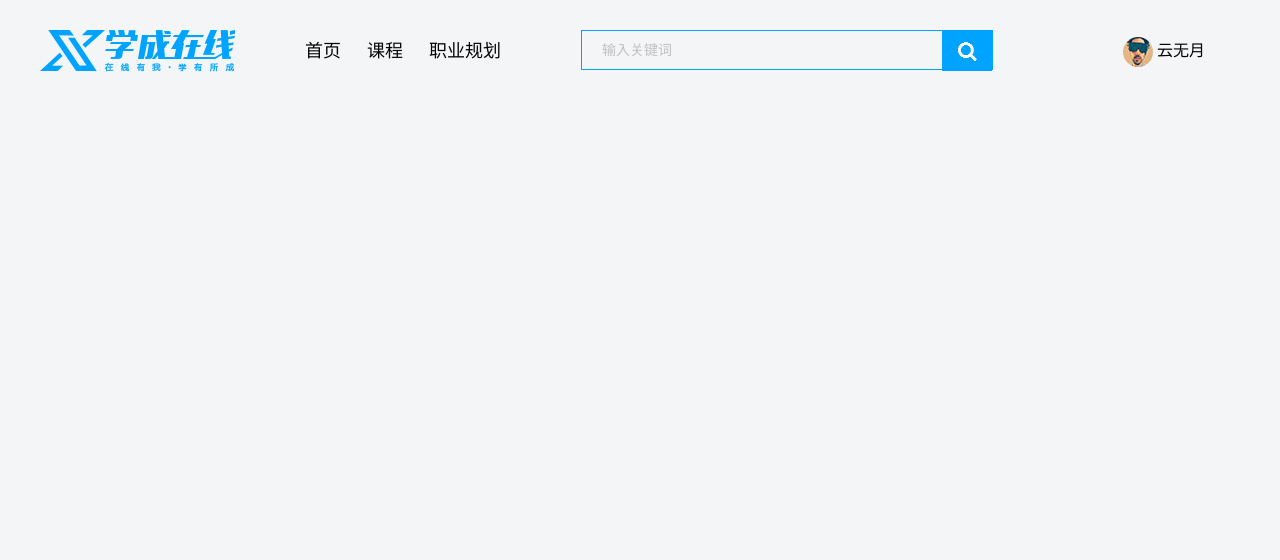
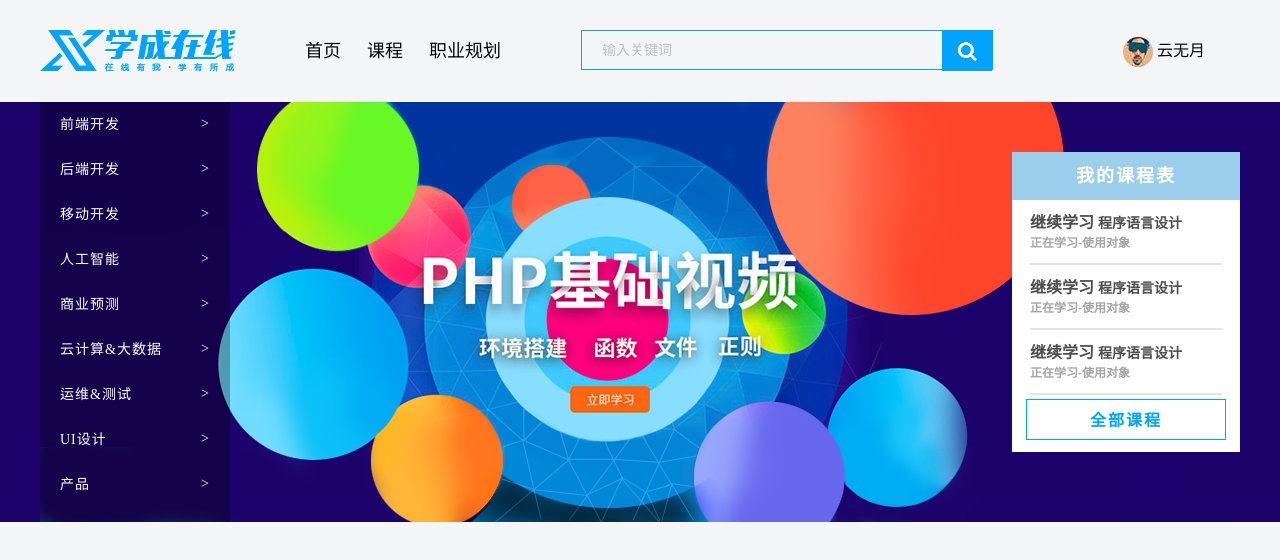
Before and after one commit to zzrjack/Csslearning, a plain HTML site: page studyonline/index.html in a window 1280 px wide. Drawn offline with Linux system fonts and the light colour scheme.

Commit message:
完成轮播图

```diff
--- a/studyonline/css/index.css
+++ b/studyonline/css/index.css
@@ -95,3 +95,91 @@ h1 {
 	/* 调节图片对齐方式 */
 	vertical-align: middle;
 }
+.banner {
+	margin-top: 30px;
+	height: 420px;
+	background-color: #1c036c;
+}
+.banner .wrapper {
+	height: 420px;
+	background-image: url(../images/banner2.png);
+}
+.banner .left {
+	float: left;
+	padding: 0 20px;
+	width: 190px;
+	height: 420px;
+	background-color: rgba(0, 0, 0, 0.3);
+	line-height: 44px;
+}
+.banner .left span {
+	float: right;
+}
+.banner .left a {
+	font-size: 14px;
+	color: #fff;
+	letter-spacing: 1px;
+}
+.banner .left a:hover {
+	color: #00a4ff;
+}
+.banner .right {
+	float: right;
+	margin-top: 50px;
+	width: 228px;
+	height: 300px;
+	background-color: #ffffff;
+}
+.banner .right h2 {
+	height: 48px;
+	background-color: #9bceea;
+	color: #ffffff;
+	line-height: 48px;
+	text-align: center;
+	font-size: 18px;
+	letter-spacing: 2px;
+}
+.banner .right .content {
+	padding: 0 18px;
+}
+.banner .right .content dl {
+	padding: 12px 0;
+	border-bottom: 2px solid #e5e5e5;
+}
+.banner .right .content .status {
+	font-family: FZLTCXHJW--GB1-0;
+	font-size: 16px;
+	font-weight: bold;
+	font-stretch: normal;
+	line-height: 20px;
+	letter-spacing: 0px;
+	color: #4e4e4e;
+}
+.banner .right .content .lesson {
+	font-family: FZLTCXHJW--GB1-0;
+	font-size: 14px;
+	font-weight: bold;
+	letter-spacing: 0px;
+	color: #4e4e4e;
+}
+.banner .right .content dd {
+	font-family: FZLTCXHJW--GB1-0;
+	font-size: 12px;
+	font-weight: bold;
+	letter-spacing: 0px;
+	color: #a5a5a5;
+}
+.banner .right .more {
+	display: block;
+	margin: 4px auto 0;
+	width: 200px;
+	height: 41px;
+	border: solid 1px #00a4ff;
+	text-align: center;
+	line-height: 41px;
+	font-size: 16px;
+	font-weight: bold;
+	font-stretch: normal;
+	letter-spacing: 2px;
+	color: #00a4ff;
+}
--- a/studyonline/index.html
+++ b/studyonline/index.html
@@ -30,5 +30,64 @@
 				<span>云无月</span>
 			</div>
 		</div>
+		<!-- 轮播图banner -->
+		<div class="banner">
+			<div class="wrapper">
+				<div class="left">
+					<ul>
+						<li>
+							<a href="#">前端开发<span>></span></a>
+						</li>
+						<li>
+							<a href="#">后端开发<span>></span></a>
+						</li>
+						<li>
+							<a href="#">移动开发<span>></span></a>
+						</li>
+						<li>
+							<a href="#">人工智能<span>></span></a>
+						</li>
+						<li>
+							<a href="#">商业预测<span>></span></a>
+						</li>
+						<li>
+							<a href="#">云计算&大数据<span>></span></a>
+						</li>
+						<li>
+							<a href="#">运维&测试<span>></span></a>
+						</li>
+						<li>
+							<a href="#">UI设计<span>></span></a>
+						</li>
+						<li>
+							<a href="#">产品<span>></span></a>
+						</li>
+					</ul>
+				</div>
+				<div class="right">
+					<h2>我的课程表</h2>
+					<div class="content">
+            <dl>
+              <dt><span class="status">继续学习</span> <span class="lesson">程序语言设计</span>
+                <dd>正在学习-使用对象</dd>
+              </dt>
+            </dl>
+            <dl>
+              <dt><span class="status">继续学习</span> <span class="lesson">程序语言设计</span>
+                <dd>正在学习-使用对象</dd>
+              </dt>
+            </dl>
+            <dl>
+              <dt><span class="status">继续学习</span> <span class="lesson">程序语言设计</span>
+                <dd>正在学习-使用对象</dd>
+              </dt>
+            </dl>
+
+          </div>
+          <a href="#" class="more">全部课程</a>
+
+				</div>
+			</div>
+		</div>
 	</body>
 </html>
```
